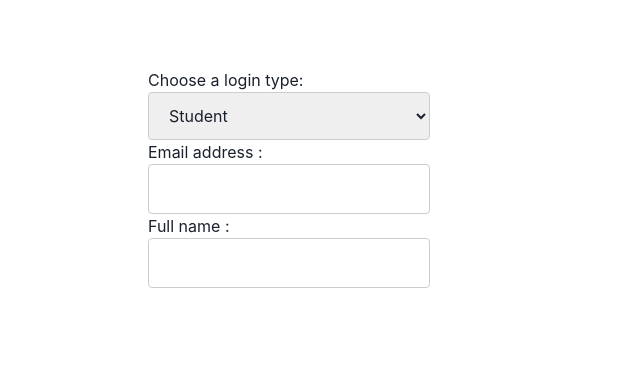
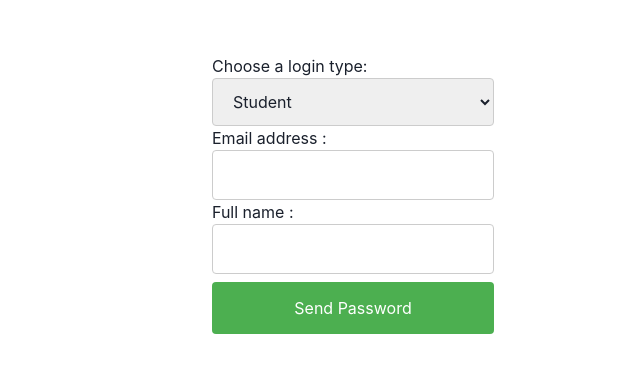
Before and after one commit to mong00x/capstone-conect, a React (Vite) app in the folder client/: page / in a window 1280 px wide. Shown: the part 122-494 px from the top of the page, without its empty margins (287-927 px from the left). Built offline with nearby package versions, Linux system fonts and the light colour scheme.

Commit message:
fix login style

```diff
--- a/client/src/login.css
+++ b/client/src/login.css
@@ -1,4 +1,4 @@
-input, select {
+.input, .dropwdown {
   width: 100%;
   padding: 12px 16px;
   display: inline-block;
@@ -6,11 +6,11 @@ input, select {
   border-radius: 4px;
   box-sizing: border-box;
 }
-  input:focus {
+.email:focus {
   background-color: rgb(237, 235, 255);
 }
 
-   a, button{
+.link, .btn{
   width: 100%;
   background-color: #4CAF50;
   color: white;
@@ -23,18 +23,20 @@ input, select {
   justify-content: center;
 }
 
-  button:hover, a:hover {
+.btn:hover, .link:hover {
   background-color: #337c37;
 }
 
-  .popinside,form {
-    position: fixed;
-    top: 40%;
-    left: 45%;
-    transform: translate(-50%,-50%);
-    z-index: 1;
-
-
+.popinside, .logincontainer {
+  display: flex;
+  flex-direction: column;
+  justify-content: center;
+  align-items: center;
+  border-radius: 5px;
+  padding: 20px;
+  width: 50%;
+  margin: 0 auto;
+  height:80%
 }
 
 .password
--- a/client/src/login.jsx
+++ b/client/src/login.jsx
@@ -40,10 +40,11 @@ const Login_page = () => {
         if (!popup)
         {
             return(
-            <form onSubmit={handellogin}>
+            <div className="logincontainer">
+            <form  onSubmit={handellogin} >
             <label >Choose a login type:</label>
             <br></br>
-            <select value={user_type} onChange={(e) => setType(e.target.value)} >
+            <select className="dropwdown" value={user_type} onChange={(e) => setType(e.target.value)} >
                 <option value="admin">Admin</option>
                 <option value="student">Student</option>
                 <option value="lecturer">Lecturer</option>
@@ -53,6 +54,7 @@ const Login_page = () => {
             {user_type === "student" && <label  >Email address : </label>}
             <br></br>
             {user_type === "student" && <input
+            className="input"
             type="email"
             id="email"
             name="email"
@@ -63,6 +65,7 @@ const Login_page = () => {
             {user_type === "student" && <label  >Full name : </label>}
             <br></br>
             {user_type === "student" && <input
+            className="input"
             type="text"
             id="fname"
             name="fname"
@@ -70,9 +73,11 @@ const Login_page = () => {
             onChange={(e) => setFname(e.target.value)}/>}
             <br></br>
 
-            {user_type === "student" && <button  type="submit">Send Password</button>}
-            {user_type !== "student" && <a href="http://localhost/login.php"  >Login as {user_type}</a>}
+            {user_type === "student" && <button className="btn"  type="submit">Send Password</button>}
+            {user_type !== "student" && <a className="link" href="http://localhost/login.php"  >Login as {user_type}</a>}
         </form>
+                </div>
+
         )
         }
 
```
Lines whose indentation alone changed are shown as unchanged.
